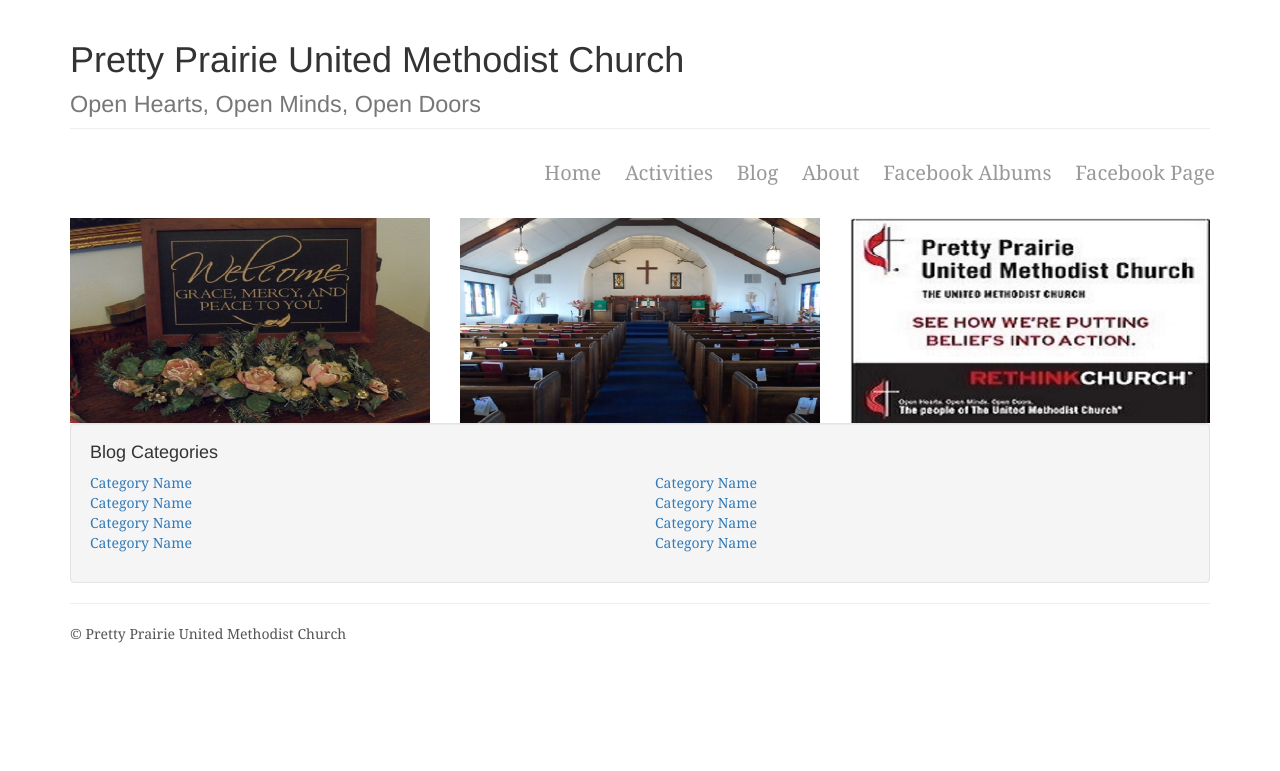
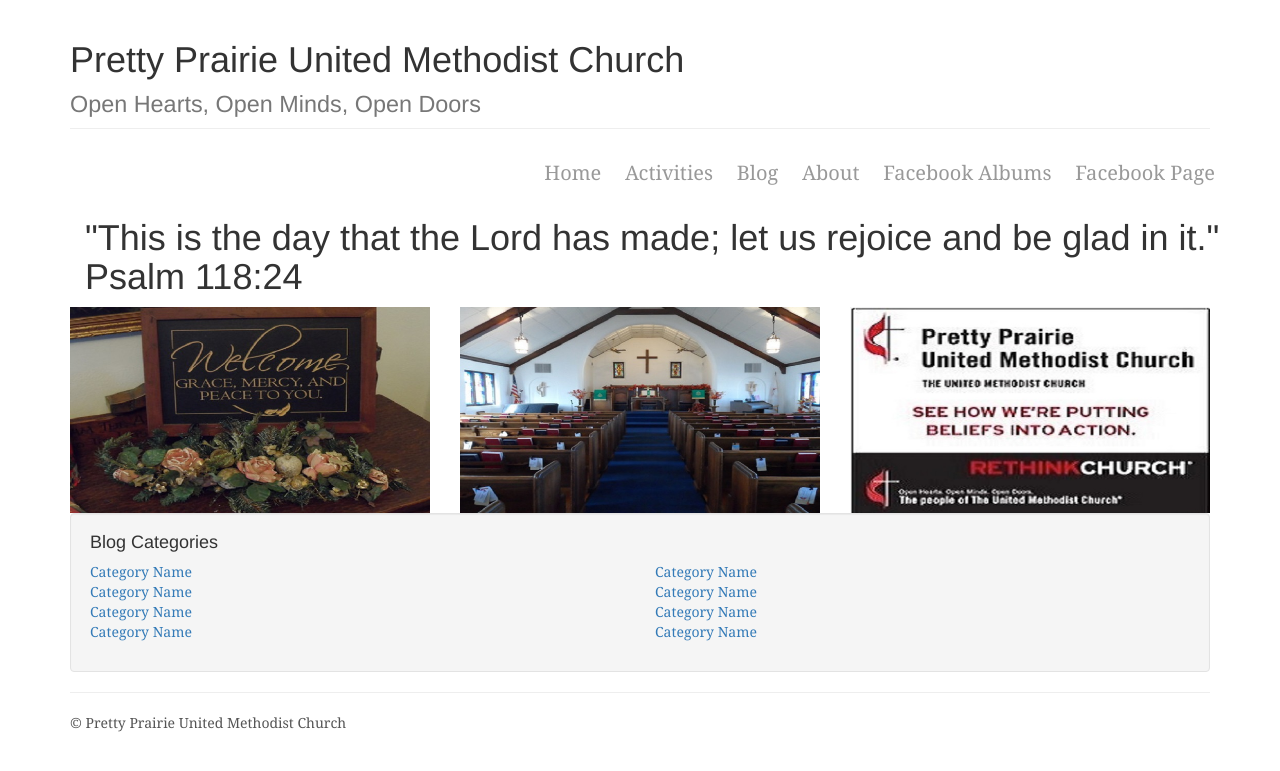
Before and after one commit to KatherineMichel/self-hosted-church-website-jekyll, a Jekyll site: the page built from activities.html, in a window 1280 px wide. Shown: the top 771 px of the page. Built offline with Jekyll 4.4.1, drawn with Linux system fonts in a browser that asks for light colours; nearby versions of some CDN libraries; library files that are not in the unit come from our copies.

Commit message:
Update activities.html

```diff
--- a/activities.html
+++ b/activities.html
@@ -1,6 +1,14 @@
 ---
 layout: default
 ---
+        <div class="container">
+            <div class="row">
+                <div class="col-lg-12">
+                    <h1>"This is the day that the Lord has made; let us rejoice and be glad in it." Psalm 118:24</h1>
+                </div>
+            </div>
+        </div>
+
         <!-- Projects Row -->
         <div class="row">
 
```
